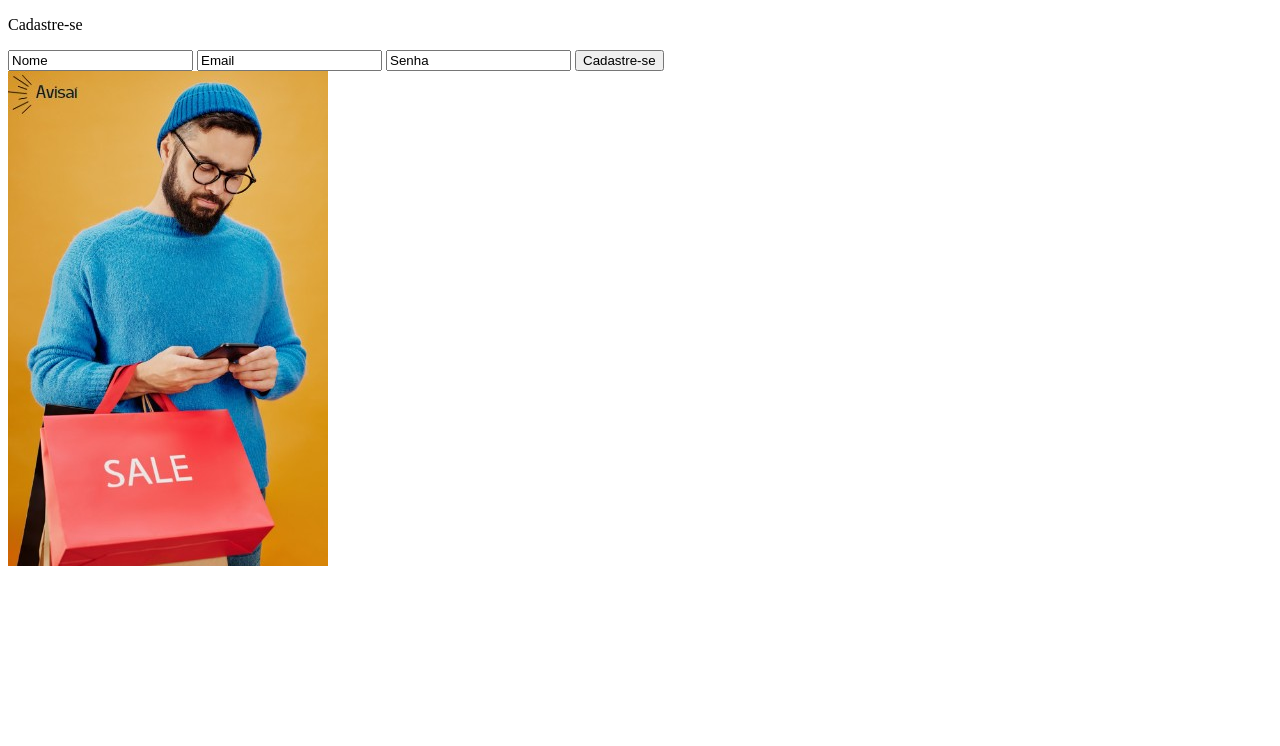
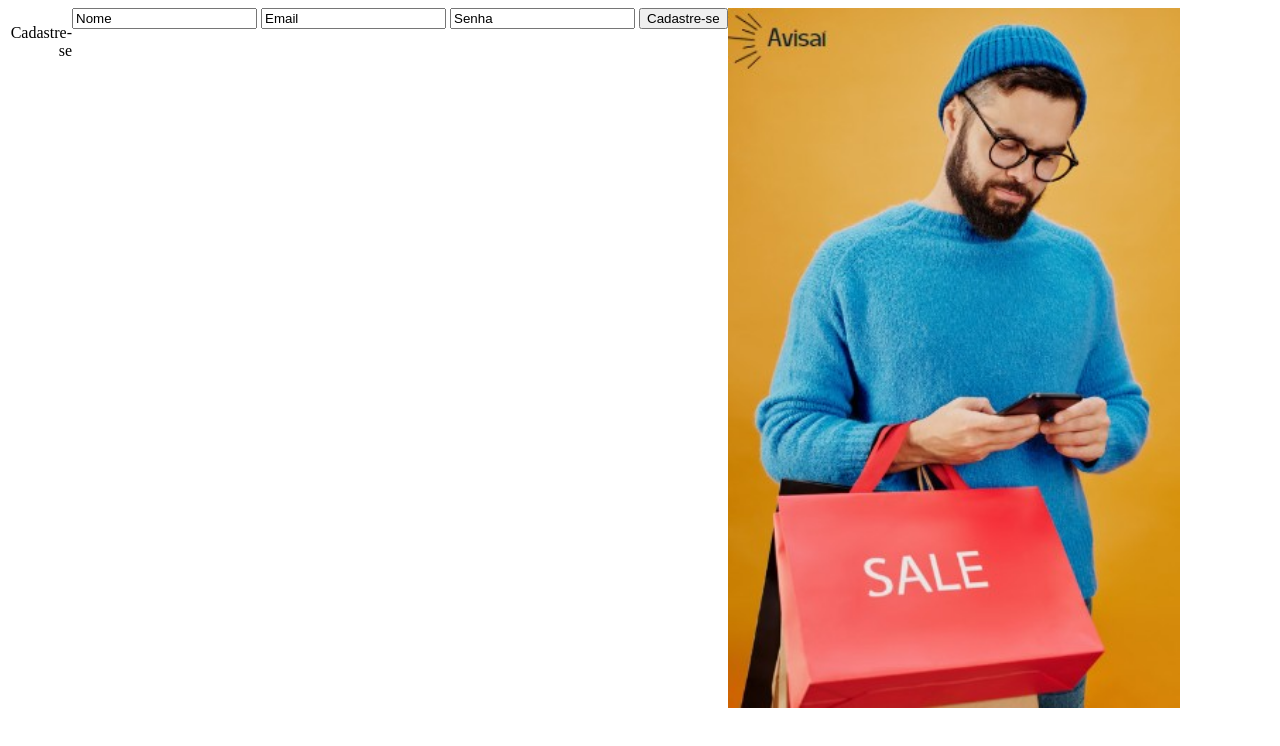
Before and after one commit to Gabrielsszz/Avisa-_website, a plain HTML site: page cadastro.html in a window 1280 px wide. Drawn offline with Linux system fonts and the light colour scheme.

Commit message:
adição do css, mudança no nome da classe

```diff
--- a/avisai.html
+++ b/cadastro.html
@@ -5,6 +5,7 @@
     <meta http-equiv="X-UA-Compatible" content="IE=edge">
     <meta name="viewport" content="width=device-width, initial-scale=1.0">
     <meta name="document" content="pagina de cadastro plataforma avisai">
+    <link rel="stylesheet" href="style.css">
     <title>Document</title>
 </head>
 
@@ -21,10 +22,11 @@
             <input type="button" value="Cadastre-se">
         </section>
     </main>
-    <aside>
-        <img src="pictures/imagemprojeto.jpeg" alt="imagem avisaí">
-    </aside>
-
+    <section class="img">
+        <div>
+            <img src="pictures/imagemprojeto.jpeg" alt="imagem avisaí">
+        </div>
+    </section>
     <footer>
 
     </footer>
--- /dev/null
+++ b/style.css
@@ -0,0 +1,21 @@
+body{
+    width: 100%;
+    display: flex;
+}
+
+header{
+    width: 5%;
+    text-align: end;
+}
+
+
+div{
+    width: 500px;
+
+
+}
+
+img{
+    max-width: 100%;
+    height: 700px;
+}
```
